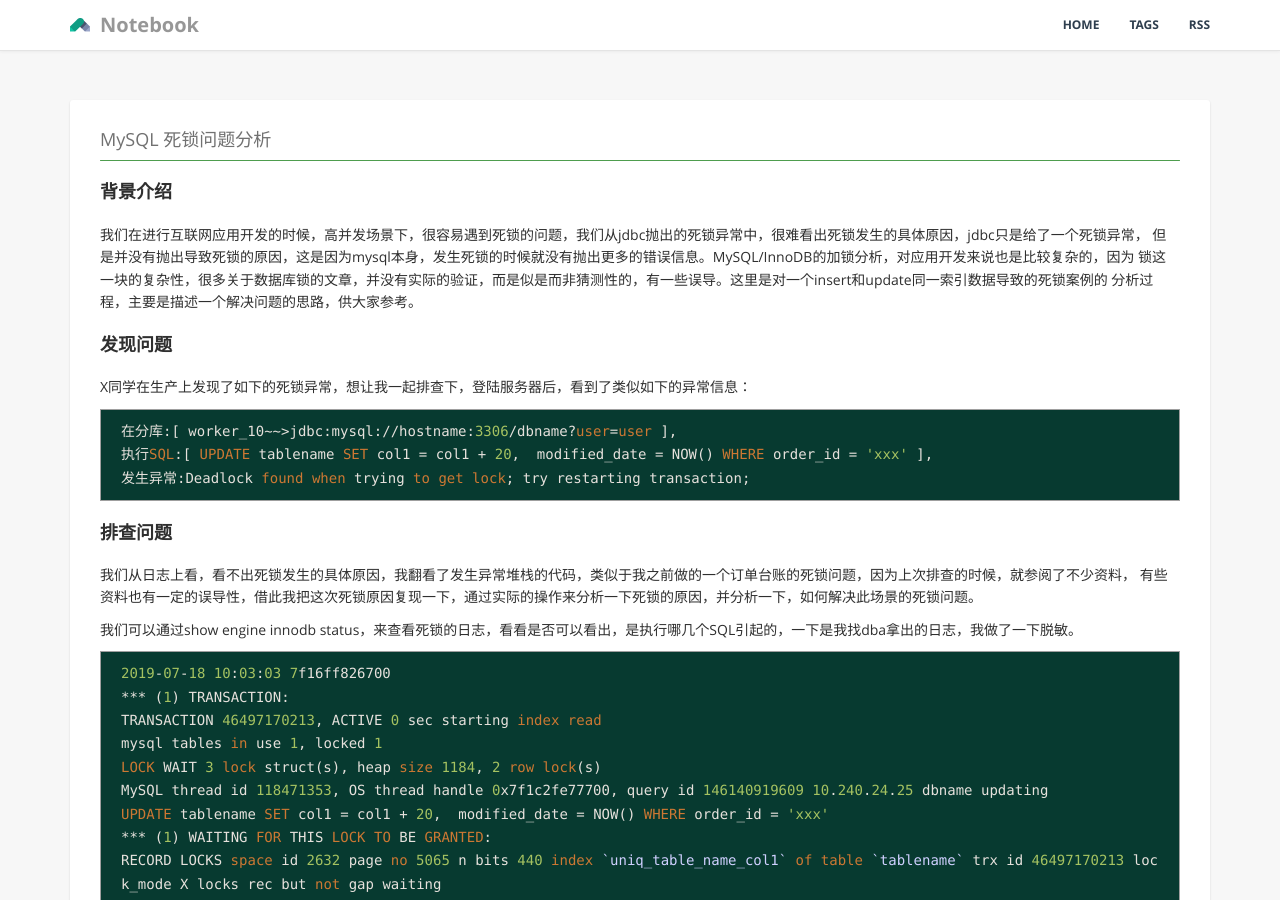
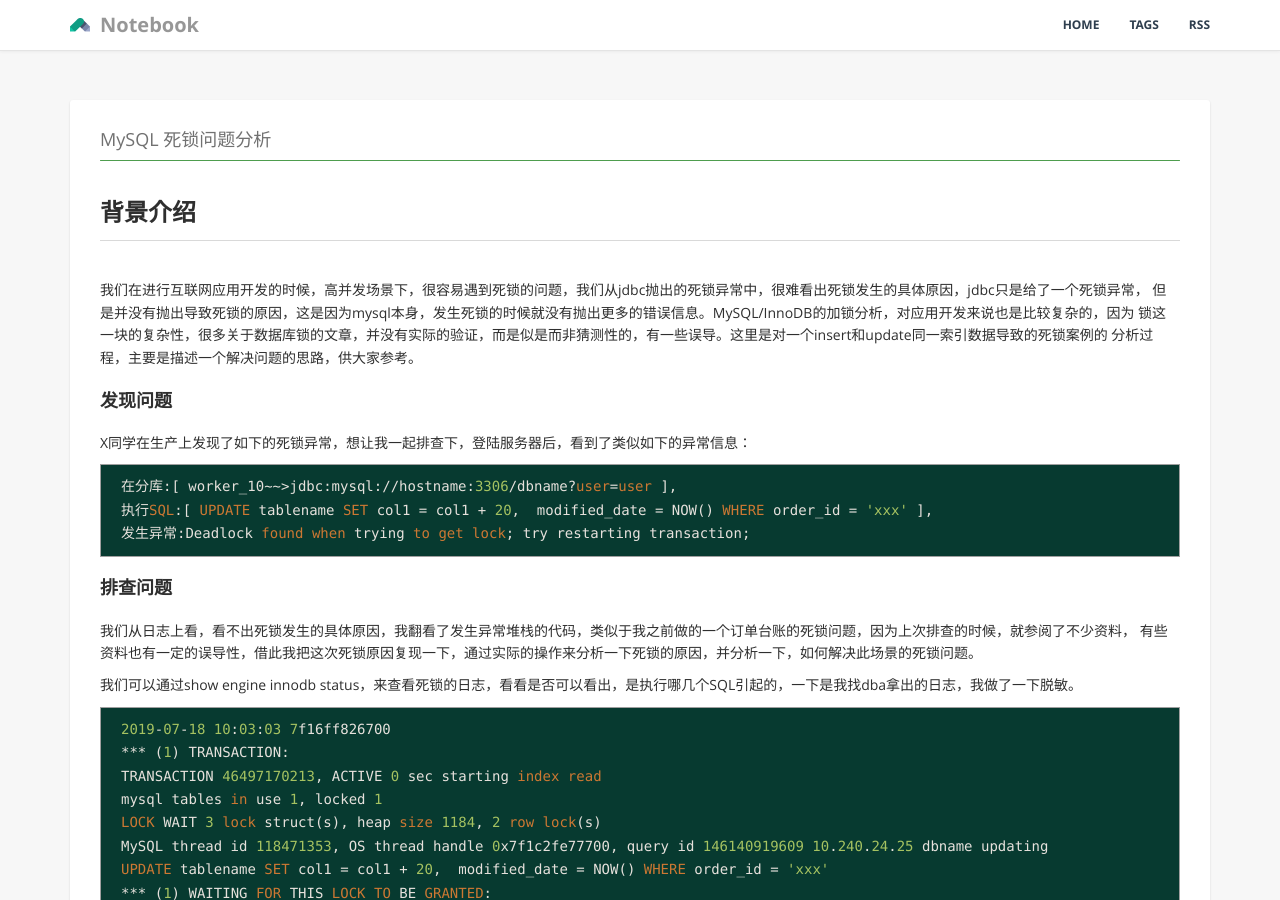
Before and after one commit to unionstars/unionstars.github.io, a Jekyll site: the page built from _posts/201907/2019-07-26-mysql_lock_in_action.md, in a window 1280 px wide and 900 px high. Built offline with Jekyll 4.4.1, drawn with Linux system fonts in a browser that asks for light colours.

Commit message:
refactor

```diff
--- a/_posts/201907/2019-07-26-mysql_lock_in_action.md
+++ b/_posts/201907/2019-07-26-mysql_lock_in_action.md
@@ -11,7 +11,7 @@ comments: true
 published: true
 ---
 
-#### 背景介绍
+## 背景介绍
 我们在进行互联网应用开发的时候，高并发场景下，很容易遇到死锁的问题，我们从jdbc抛出的死锁异常中，很难看出死锁发生的具体原因，jdbc只是给了一个死锁异常，
 但是并没有抛出导致死锁的原因，这是因为mysql本身，发生死锁的时候就没有抛出更多的错误信息。MySQL/InnoDB的加锁分析，对应用开发来说也是比较复杂的，因为
 锁这一块的复杂性，很多关于数据库锁的文章，并没有实际的验证，而是似是而非猜测性的，有一些误导。这里是对一个insert和update同一索引数据导致的死锁案例的
```
